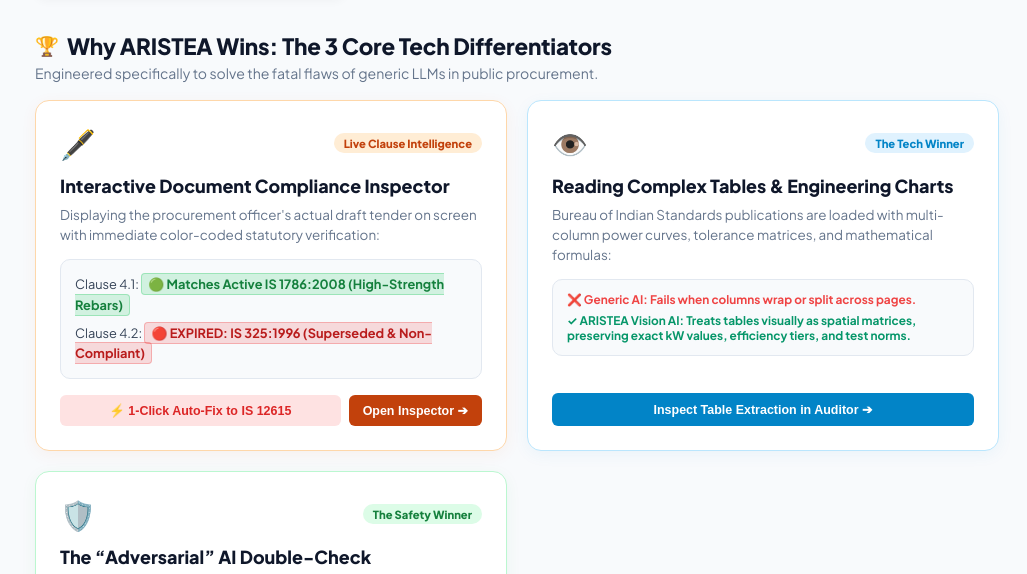
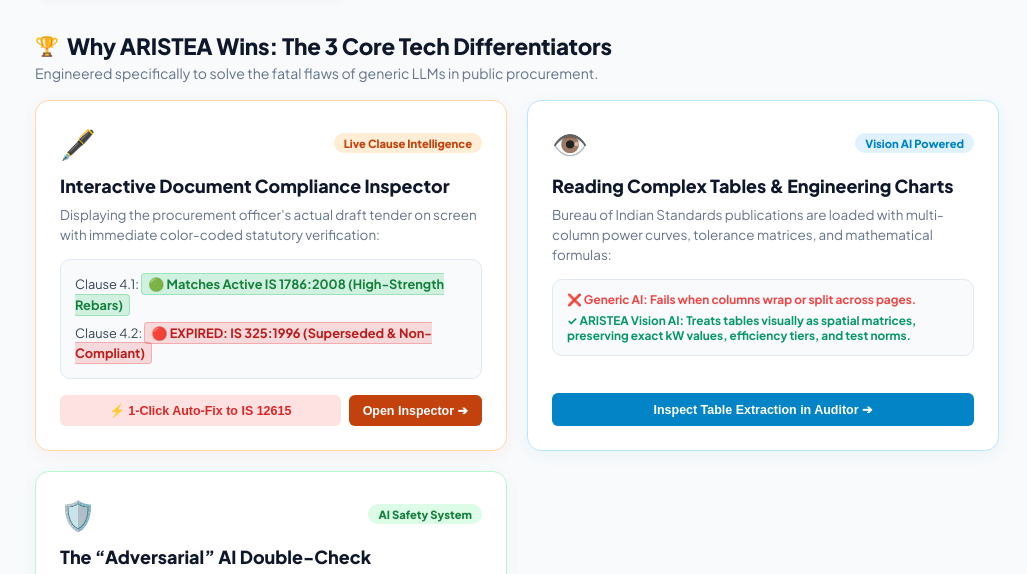
Before and after one commit to probala18/ARISTEA-PROCURE, a Next.js app in the folder frontend/: page / in a window 1280 px wide. Shown: the part 1126-1700 px from the top of the page, without its empty margins (253-1280 px from the left). Built offline with nearby package versions, Linux system fonts and the light colour scheme; no server answers.

Commit message:
feat: final submission — comprehensive README, analytics dashboard, tender redline suite, and standard intelligence views

```diff
--- a/frontend/components/views/AnalyticsDiagramView.tsx
+++ b/frontend/components/views/AnalyticsDiagramView.tsx
@@ -80,7 +80,7 @@
       id: 'stage-5',
       step: 5,
       name: 'Vision AI Complex Tables',
-      subtitle: 'The Tech Winner',
+      subtitle: 'Vision AI Powered',
       icon: '👁️',
       color: '#10b981',
       description: 'Processes mathematical tables, efficiency curves, and tolerance formulas as images to preserve columns and numbers without breaking.',
@@ -92,7 +92,7 @@
       id: 'stage-6',
       step: 6,
       name: 'Adversarial AI Double-Check',
-      subtitle: 'The Safety Winner',
+      subtitle: 'AI Safety System',
       icon: '🛡️',
       color: '#f59e0b',
       description: 'Independent second Auditor AI aggressively cross-checks every cited standard against official BIS records, blocking hallucinations like IS 9999.',
--- a/frontend/components/views/DashboardView.tsx
+++ b/frontend/components/views/DashboardView.tsx
@@ -525,7 +525,7 @@
                     color: '#0284c7',
                   }}
                 >
-                  The Tech Winner
+                  Vision AI Powered
                 </span>
               </div>
 
@@ -599,7 +599,7 @@
                     color: '#15803d',
                   }}
                 >
-                  The Safety Winner
+                 AI Safety System
                 </span>
               </div>
 
--- a/frontend/components/views/TenderView.tsx
+++ b/frontend/components/views/TenderView.tsx
@@ -1278,9 +1278,9 @@
             {activeFeature === 'auditor' && (
               <motion.div key="auditor" initial={{ opacity: 0, y: 10 }} animate={{ opacity: 1, y: 0 }} exit={{ opacity: 0, y: -8 }} transition={{ duration: 0.25 }}>
                 <Panel
-                  title="The Adversarial AI Double-Check (The Safety Winner)"
+                  title="The Adversarial AI Double-Check"
                   subtitle="AI can sometimes hallucinate fake rule numbers (like 'IS 9999'). A second 'Auditor AI' aggressively double-checks the first AI. If a rule looks made up or uncertain, it blocks it and warns: 'I am not 100% sure, please check this manually.'"
-                  badge="Safety Winner"
+                  badge="AI Safety System"
                 >
                   {/* Safety Alert Banner */}
                   <div
@@ -1395,9 +1395,9 @@
             {activeFeature === 'vision' && (
               <motion.div key="vision" initial={{ opacity: 0, y: 10 }} animate={{ opacity: 1, y: 0 }} exit={{ opacity: 0, y: -8 }} transition={{ duration: 0.25 }}>
                 <Panel
-                  title="Reading Complex Tables & Charts (The Tech Winner)"
+                  title="Reading Complex Tables"
                   subtitle="Indian Standard books are full of mathematical formulas, engineering charts, and tables. Vision AI processes them as pictures, reading columns and numbers without breaking them."
-                  badge="The Tech Winner"
+                  badge="Vision AI Powered"
                 >
                   {/* Competitive Advantage Card */}
                   <div
--- a/frontend/components/views/redline/StandardIntelligenceSuite.tsx
+++ b/frontend/components/views/redline/StandardIntelligenceSuite.tsx
@@ -942,7 +942,7 @@
               <div style={{ display: 'flex', alignItems: 'center', gap: '8px', marginBottom: '8px' }}>
                 <span style={{ fontSize: '1.4rem' }}>👁️</span>
                 <h3 style={{ margin: 0, fontSize: '1.1rem', fontWeight: 800, color: '#1e3a8a' }}>
-                  Reading Complex Tables & Charts (The Tech Winner)
+                  Reading Complex Tables & Charts
                 </h3>
                 <span style={{ fontSize: '0.72rem', padding: '2px 8px', borderRadius: '999px', background: '#2563eb', color: '#fff', fontWeight: 800 }}>
                   Vision AI Powered
@@ -1128,7 +1128,7 @@
               <div style={{ display: 'flex', alignItems: 'center', gap: '8px', marginBottom: '8px' }}>
                 <span style={{ fontSize: '1.4rem' }}>🛡️</span>
                 <h3 style={{ margin: 0, fontSize: '1.1rem', fontWeight: 800, color: '#92400e' }}>
-                  The "Adversarial" AI Double-Check (The Safety Winner)
+                  The "Adversarial" AI Double-Check
                 </h3>
                 <span style={{ fontSize: '0.72rem', padding: '2px 8px', borderRadius: '999px', background: '#d97706', color: '#fff', fontWeight: 800 }}>
                   Zero Hallucination Shield
```
Also changed, not shown: 2 other files (tests, documents, lock files or other folders).
